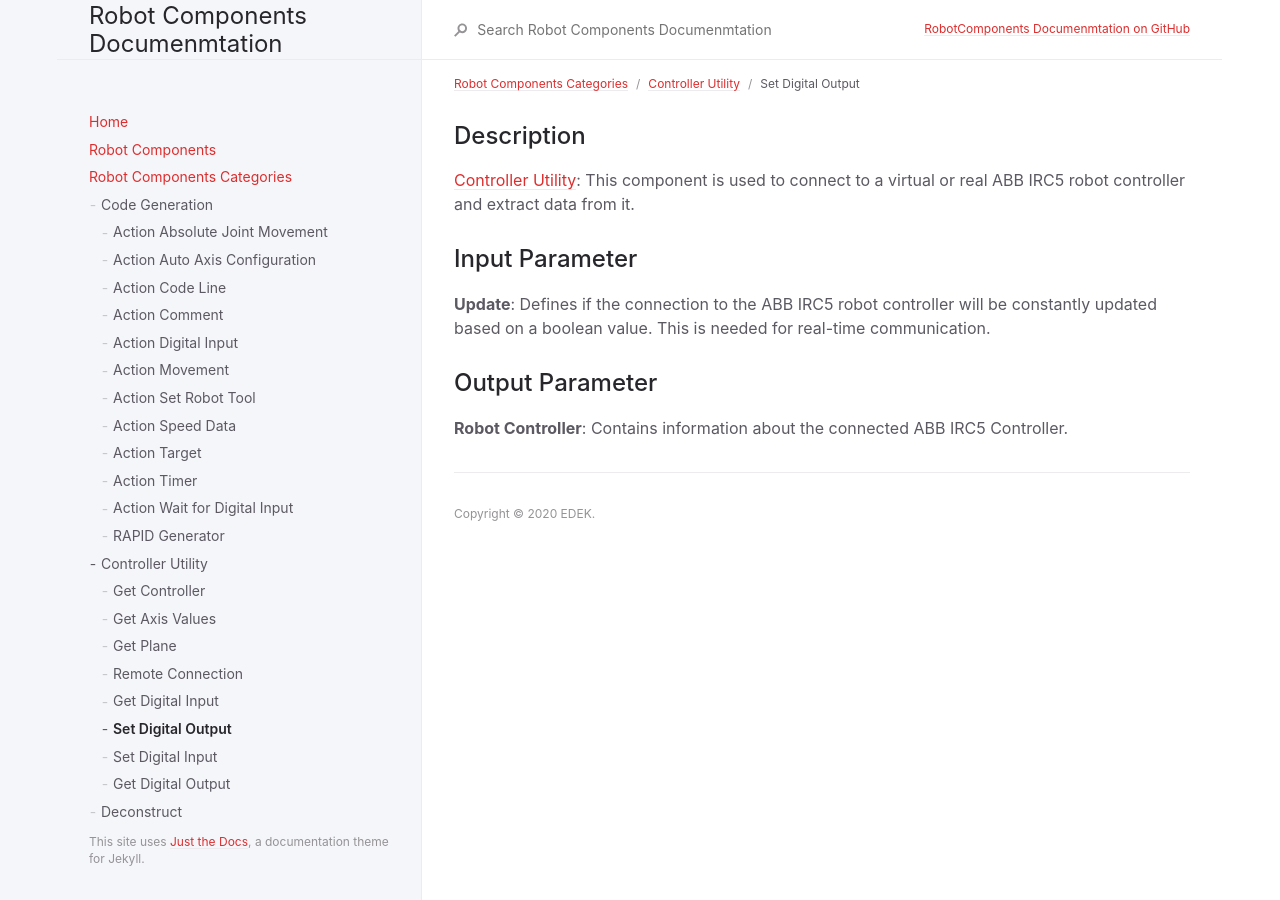
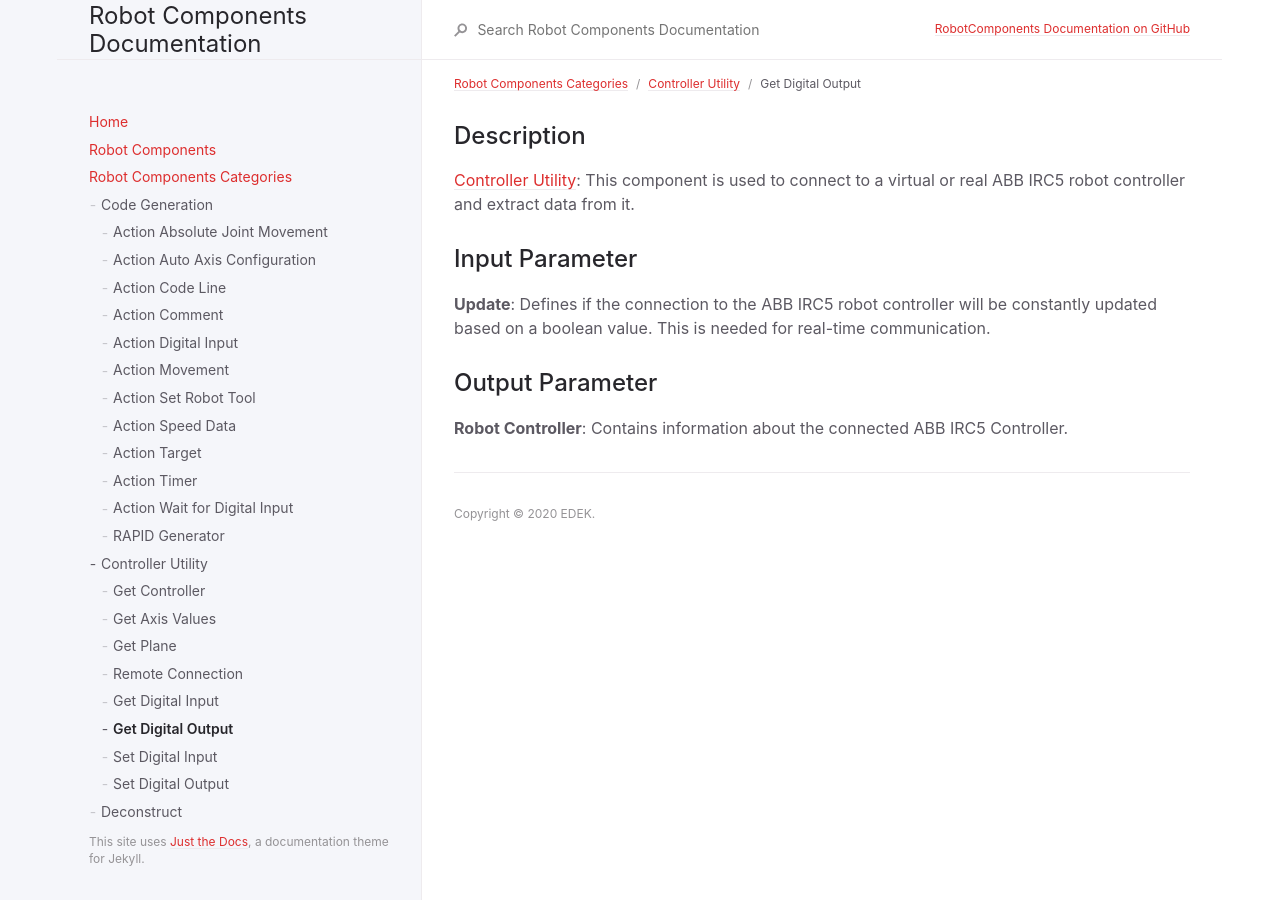
Before and after one commit to RobotComponents/RobotComponents-Documentation, a Jekyll site: the page built from docs/Robot Components/Categories/Controller Utility/Get Digital Output.md, in a window 1280 px wide. Built offline with Jekyll 4.4.1, drawn with Linux system fonts in a browser that asks for light colours.

Commit message:
Small fixes

```diff
--- a/_config.yml
+++ b/_config.yml
@@ -13,7 +13,7 @@
 # you will see them accessed via {{ site.title }}, {{ site.github_repo }}, and so on.
 # You can create any custom variable you would like, and they will be accessible
 # in the templates via {{ site.myvariable }}.
-title: Robot Components Documenmtation
+title: Robot Components Documentation
 description: A Jekyll theme for documentation
 baseurl: "/RobotComponents-Documentation" # the subpath of your site, e.g. /blog
 url: "https://edek-unikassel.github.io" # the base hostname & protocol for your site, e.g. http://example.com
@@ -35,7 +35,7 @@ heading_anchors: true
 
 # Aux links for the upper right navigation
 aux_links:
-  "RobotComponents Documenmtation on GitHub":
+  "RobotComponents Documentation on GitHub":
     - "//github.com/EDEK-UniKassel/RobotComponents-Documentation"
 
 # Footer content appears at the bottom of every page's main content
--- a/docs/Robot Components/Categories/Controller Utility/Get Digital Output.md
+++ b/docs/Robot Components/Categories/Controller Utility/Get Digital Output.md
@@ -1,6 +1,6 @@
 ---
 layout: default
-title: Set Digital Output
+title: Get Digital Output
 nav_order: 3
 parent: Controller Utility
 grand_parent: Robot Components Categories
```
Also changed, not shown: docs/Robot Components/Categories/Controller Utility/Set Digital Output.md (+1 -1 lines), 1 other file.
